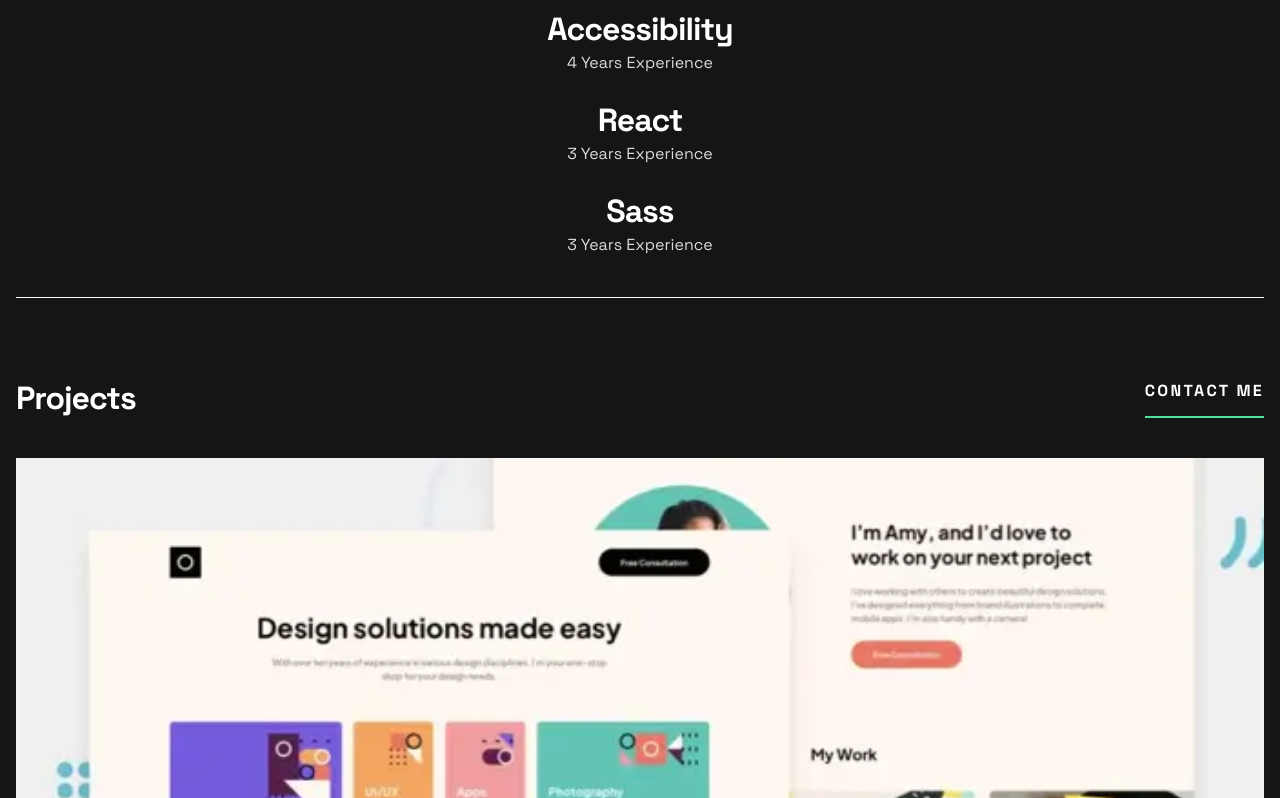
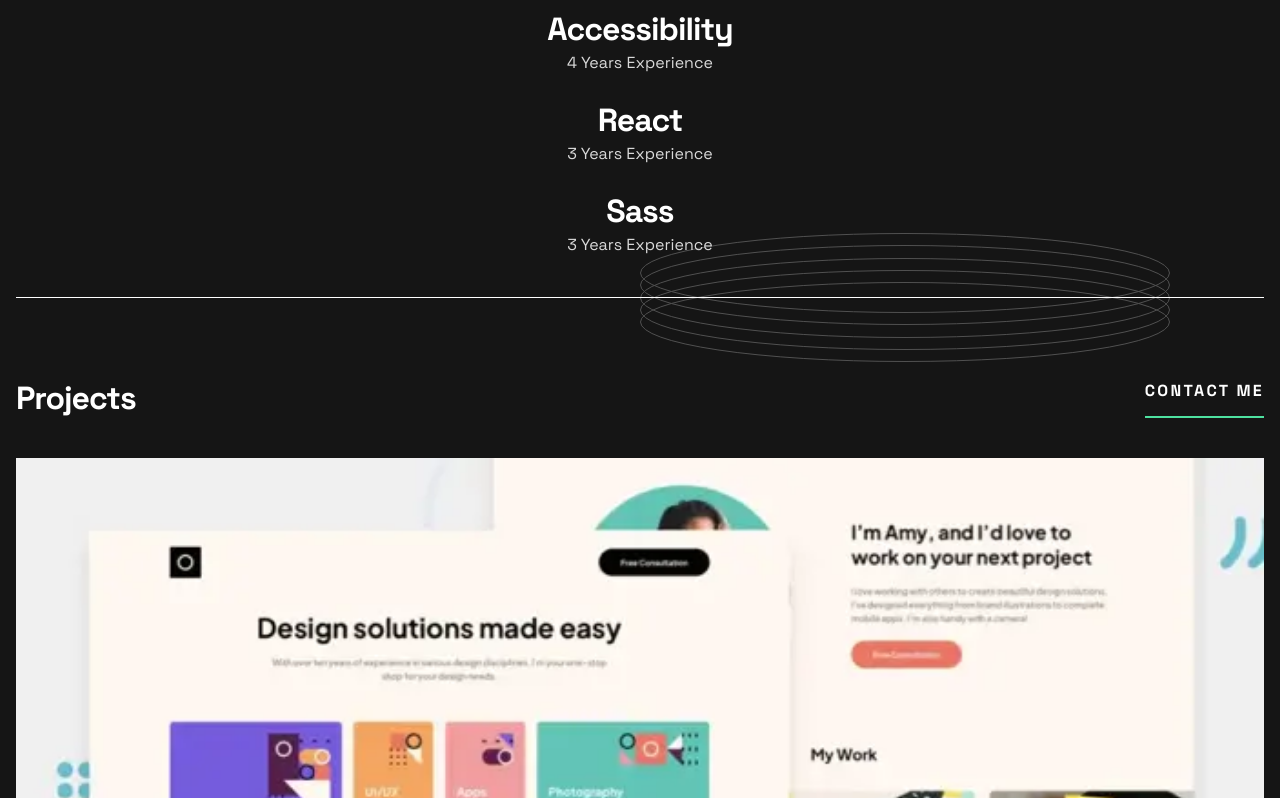
Before and after one commit to VeseMir2k/single-page-developer-portfolio, a Vue app: page / in a window 1280 px wide. Shown: the part 972-1770 px from the top of the page. Built offline with nearby package versions, Linux system fonts and the light colour scheme.

Commit message:
✨ (TheProjects.vue): add decorative rings pattern to the top of the projects section for visual enhancement

```diff
--- a/src/components/projects/TheProjects.vue
+++ b/src/components/projects/TheProjects.vue
@@ -111,6 +111,17 @@ export default {
 <style lang="scss" scoped>
 .projects-section {
   padding: 80px 16px;
+  position: relative;
+
+  &::before {
+    background-image: url('../../assets/pattern-rings.svg');
+    content: '';
+    height: 129px;
+    left: 50%;
+    position: absolute;
+    top: -65px;
+    width: 530px;
+  }
 
   &__container {
     display: flex;
```
